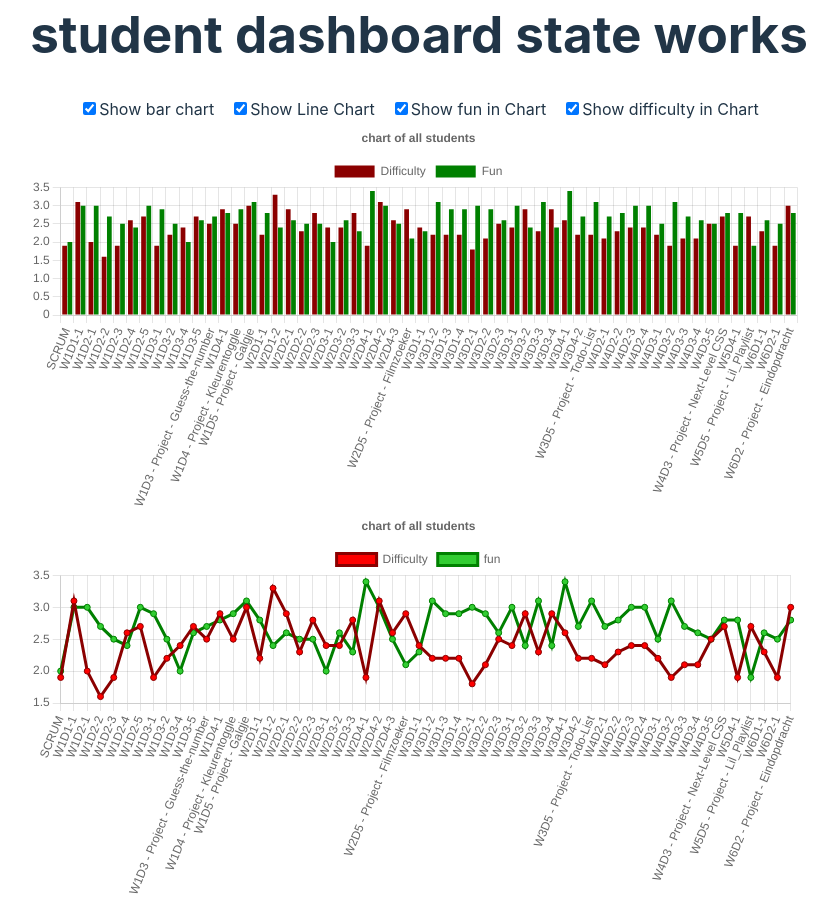
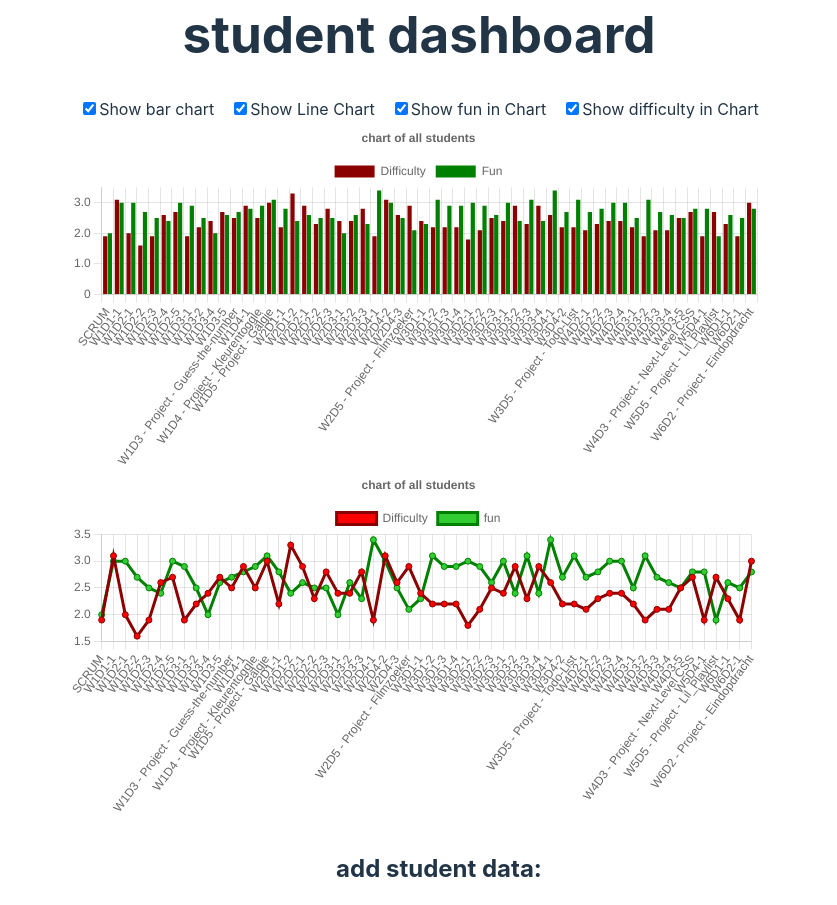
Before and after one commit to Sander-317/sander_van_meerveld-StudentDashBoard, a React (Vite) app: page /1 in a window 1280 px wide. Shown: the part 60-965 px from the top of the page, without its empty margins (221-1058 px from the left). Built offline with nearby package versions, Linux system fonts and the light colour scheme.

Commit message:
removed unused code and made it look nice

```diff
--- a/src/App.jsx
+++ b/src/App.jsx
@@ -7,14 +7,12 @@ function App({
   state,
   addArrayToCustomArray,
   toggleState,
-
   reset,
-
   getArrayOfAverage,
 }) {
   return (
     <div className="App">
-      <h1>student dashboard {state.test}</h1>
+      <h1>student dashboard</h1>
 
       <Routes>
         <Route
--- a/src/Container.jsx
+++ b/src/Container.jsx
@@ -1,5 +1,4 @@
 import React, { Component, setState } from "react";
-import { useParams } from "react-router-dom";
 import App from "./App";
 import data from "./assets/data";
 
@@ -13,7 +12,6 @@ export default class Container extends Component {
       lineChart: true,
       showFun: true,
       showDifficulty: true,
-      test: "state works",
       studentList: [],
       customDataNamesList: [],
       customDataList: [],
@@ -22,7 +20,6 @@ export default class Container extends Component {
     this.addArrayToCustomArray = this.addArrayToCustomArray.bind(this);
     this.toggleState = this.toggleState.bind(this);
     this.reset = this.reset.bind(this);
-    // this.changeIsChecked = this.changeIsChecked.bind(this);
     this.getArrayOfAverage = this.getArrayOfAverage.bind(this);
   }
 
@@ -59,8 +56,8 @@ export default class Container extends Component {
         const assignmentArray = this.state.data.map(
           (student) => student.assignment
         );
-        const assignmentList = [...new Set(assignmentArray)];
-        return assignmentList;
+        const assignmentArrayNoDuplicates = [...new Set(assignmentArray)];
+        return assignmentArrayNoDuplicates;
         break;
       default:
         console.log(e);
@@ -69,13 +66,11 @@ export default class Container extends Component {
 
   studentListMaker() {
     const studentNames = this.listMaker("name");
-
     const studentList = studentNames.map((student, index) => {
       const studentName = student;
       return {
         id: index,
         name: student,
-
         assignments: this.state.data.filter(
           (student) => student.name === studentName
         ),
@@ -128,9 +123,9 @@ export default class Container extends Component {
     const student = this.state.studentList.filter(
       (student) => String(student.id) === String(id)
     );
-    const oldArray = this.state.customDataList;
-    const studentArray = student[0].assignments;
-    const newArray = oldArray.concat(studentArray);
+    const currentArray = this.state.customDataList;
+    const newStudent = student[0].assignments;
+    const newArray = currentArray.concat(newStudent);
     const namesList = this.state.customDataNamesList;
     namesList.push(student[0].name);
     this.setState({ customDataNamesList: namesList });
@@ -142,17 +137,10 @@ export default class Container extends Component {
     this.setState({ customDataNamesList: [] });
   }
 
-  // changeIsChecked(id) {
-  //   this.setState({
-  //     studentList: (this.state.studentList[id].isChecked = true),
-  //   });
-  // }
-
   render() {
     return (
       <div>
         {this.studentListMaker()}
-
         <App
           state={this.state}
           addArrayToCustomArray={this.addArrayToCustomArray}
--- a/src/components/BarChart.jsx
+++ b/src/components/BarChart.jsx
@@ -9,8 +9,6 @@ import {
   Legend,
 } from "chart.js";
 import { Bar } from "react-chartjs-2";
-import data from "../assets/data";
-import { useParams } from "react-router-dom";
 
 ChartJS.register(
   CategoryScale,
--- a/src/components/CheckBoxes.jsx
+++ b/src/components/CheckBoxes.jsx
@@ -1,4 +1,4 @@
-import React, { useState } from "react";
+import React from "react";
 import { useNavigate } from "react-router-dom";
 
 export default function CheckBoxes({ state, toggleState, reset }) {
--- a/src/components/LineChart.jsx
+++ b/src/components/LineChart.jsx
@@ -44,6 +44,7 @@ export default function LineChart({ state, getArrayOfAverage }) {
       },
     },
   };
+
   const allStudentArray = getArrayOfAverage(state.data);
   const customArray = getArrayOfAverage(state.customDataList);
   const labels = allStudentArray.map((assignment) => assignment.assignment);
--- a/src/components/StudentLinkList.jsx
+++ b/src/components/StudentLinkList.jsx
@@ -1,5 +1,5 @@
 import React from "react";
-import { Link, useNavigate } from "react-router-dom";
+import { useNavigate } from "react-router-dom";
 
 export default function StudentLinkList({
   state,
@@ -11,10 +11,8 @@ export default function StudentLinkList({
 
   function onLinkPress(e) {
     e.preventDefault();
-
     addArrayToCustomArray(e.target.value);
     toggleState("home");
-
     navigate("./" + e.target.value);
   }
 
--- a/src/components/StudentList.jsx
+++ b/src/components/StudentList.jsx
@@ -3,10 +3,6 @@ import React from "react";
 export default function StudentList({ state, addArrayToCustomArray }) {
   const nameList = state.studentList;
   const displayedNames = state.customDataNamesList;
-
-  const handleChange = (id) => {
-    addArrayToCustomArray(id);
-  };
 
   const displayNameList = () => {
     const newArray = nameList.map((student, index) => {
@@ -27,7 +23,7 @@ export default function StudentList({ state, addArrayToCustomArray }) {
           <li className={"name-list-name"} key={index}>
             <input
               type="checkbox"
-              onChange={() => handleChange(student.id)}
+              onChange={() => addArrayToCustomArray(student.id)}
             ></input>
             {student.name}
           </li>
--- a/src/components/pages/Home.jsx
+++ b/src/components/pages/Home.jsx
@@ -8,7 +8,6 @@ export default function Home({
   state,
   addArrayToCustomArray,
   toggleState,
-
   getArrayOfAverage,
   reset,
 }) {
@@ -25,7 +24,6 @@ export default function Home({
       ) : (
         ""
       )}
-
       <ul className="name-list">
         <h2>student list:</h2>
         <StudentLinkList
--- a/src/components/pages/Student.jsx
+++ b/src/components/pages/Student.jsx
@@ -1,5 +1,4 @@
 import React from "react";
-import { useParams } from "react-router-dom";
 import BarChart from "../BarChart";
 import CheckBoxes from "../CheckBoxes";
 import LineChart from "../LineChart";
@@ -10,7 +9,6 @@ export default function Student({
   addArrayToCustomArray,
   toggleState,
   reset,
-  changeIsChecked,
   getArrayOfAverage,
 }) {
   return (
@@ -33,7 +31,6 @@ export default function Student({
         <StudentList
           state={state}
           addArrayToCustomArray={addArrayToCustomArray}
-          changeIsChecked={changeIsChecked}
         />
       </ul>
     </div>
--- a/src/index.css
+++ b/src/index.css
@@ -38,8 +38,9 @@ h1 {
 
 button {
   border-radius: 8px;
-  border: 1px solid transparent;
-  padding: 0.6em 1.2em;
+  border: 1px solid darkgreen;
+  padding: 0.5em 0.5em;
+  margin-bottom: 0.5em;
   font-size: 1em;
   font-weight: 500;
   font-family: inherit;
```
